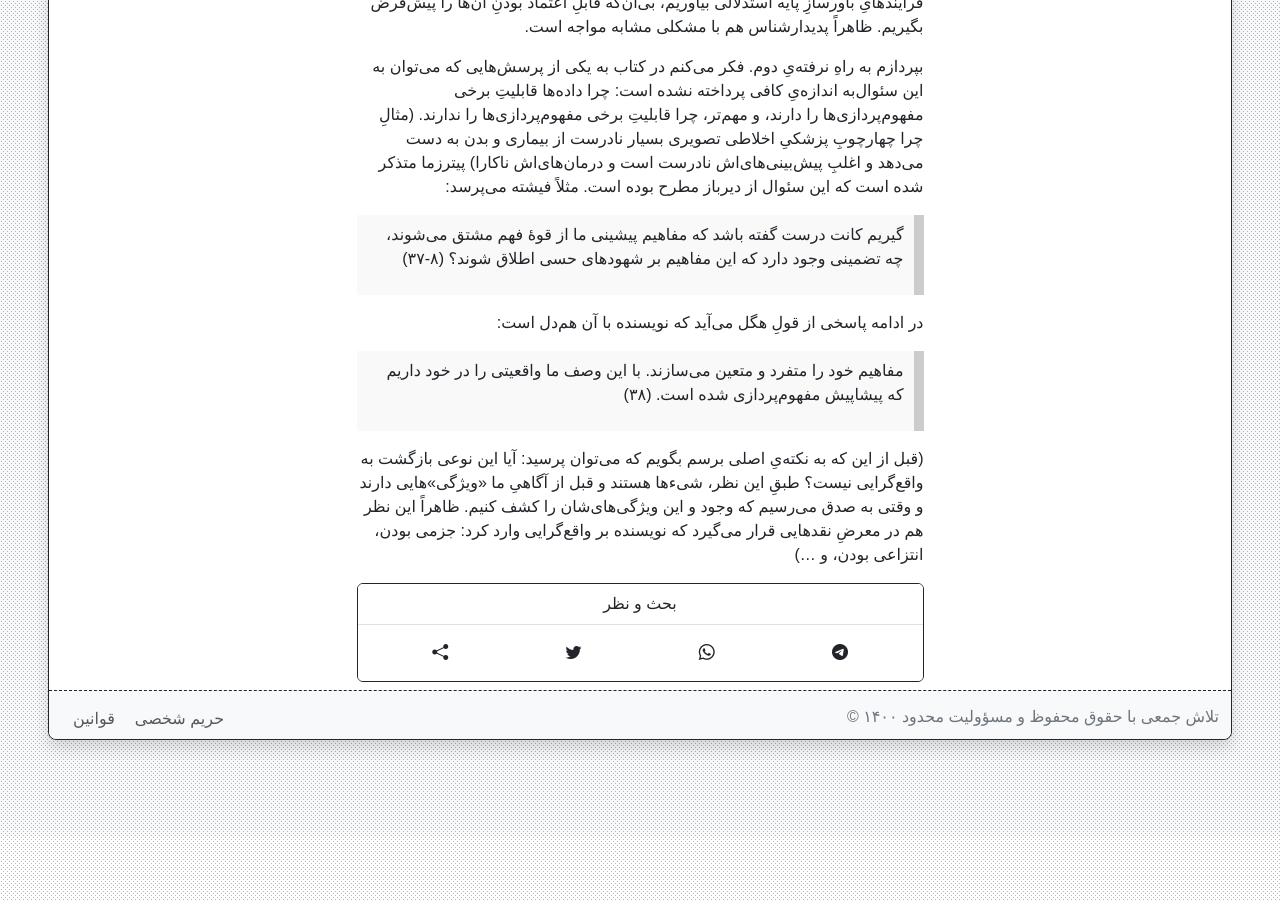
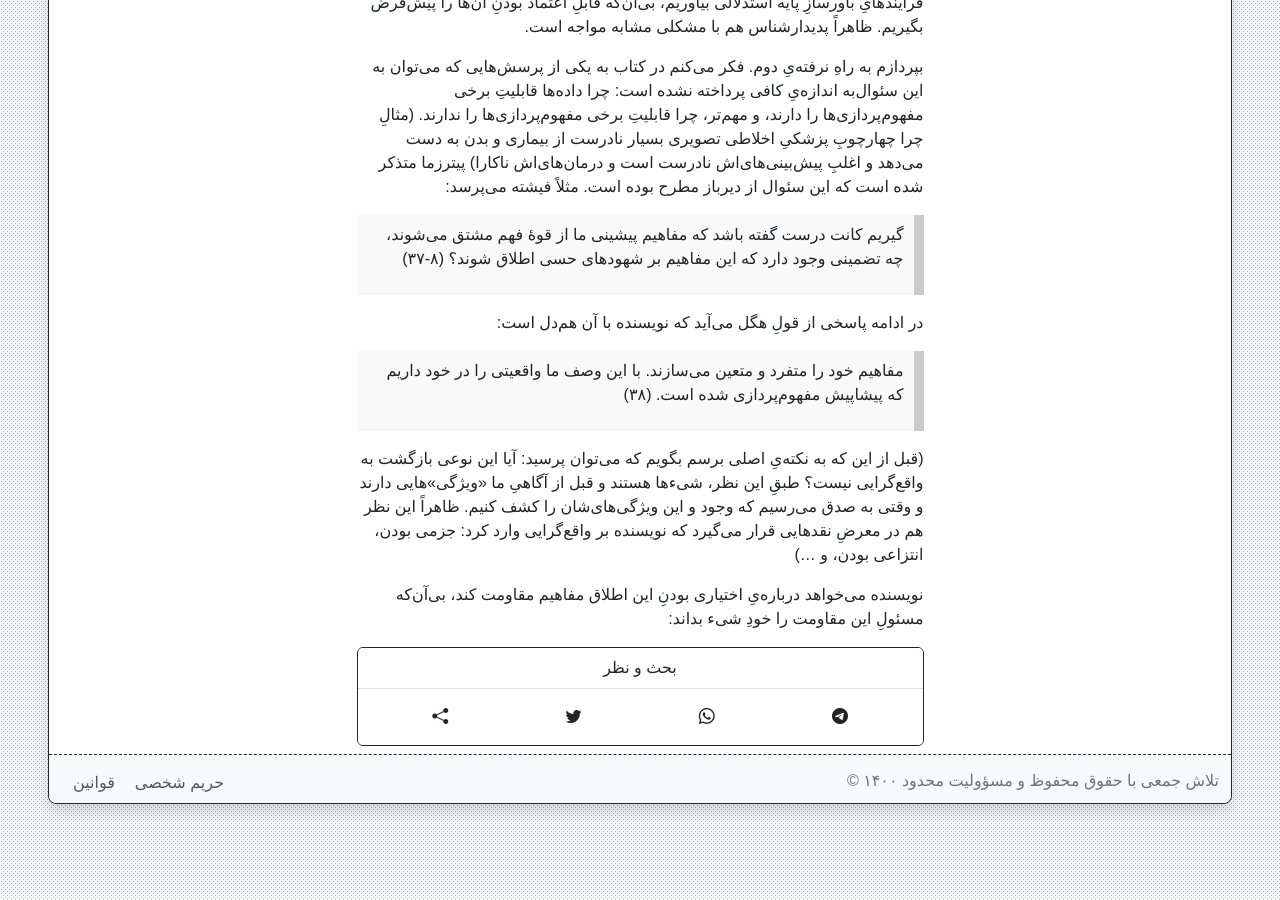
Before and after one commit to phicudemy/phicudemy.github.io, a Jekyll site: the page built from _posts/2024-08-02-perspevtive.md, in a window 1280 px wide and 900 px high, scrolled down 7722 px. Built offline with Jekyll 4.4.1, drawn with Linux system fonts in a browser that asks for light colours; comment, search, counter and statistics services are not loaded; a style sheet for code colours, icons or effects is not loaded; before the commit the page ends 8558 px from its top, so only the background shows below that.

Commit message:
TinaCMS content update

```diff
--- a/_posts/2024-08-02-perspevtive.md
+++ b/_posts/2024-08-02-perspevtive.md
@@ -126,3 +126,5 @@ tags:
 > مفاهیم خود را متفرد و متعین می‌سازند. با این وصف ما واقعیتی را در خود داریم که پیشاپیش مفهوم‌پردازی شده است. (۳۸)
 
 (قبل از این که به نکته‌یِ اصلی برسم بگویم که می‌توان پرسید: آیا این نوعی بازگشت به واقع‌گرایی نیست؟ طبقِ این نظر، شیء‌ها هستند و قبل از آگاهیِ ما «ویژگی»هایی دارند و وقتی به صدق می‌رسیم که وجود و این ویژگی‌های‌شان را کشف کنیم. ظاهراً این نظر هم در معرضِ نقدهایی قرار می‌گیرد که نویسنده بر واقع‌گرایی وارد کرد: جزمی بودن، انتزاعی بودن، و ...)
+
+نویسنده می‌خواهد درباره‌یِ اختیاری بودنِ این اطلاق مفاهیم مقاومت کند، بی‌آن‌که مسئولِ این مقاومت را خودِ شیء بداند:
```
